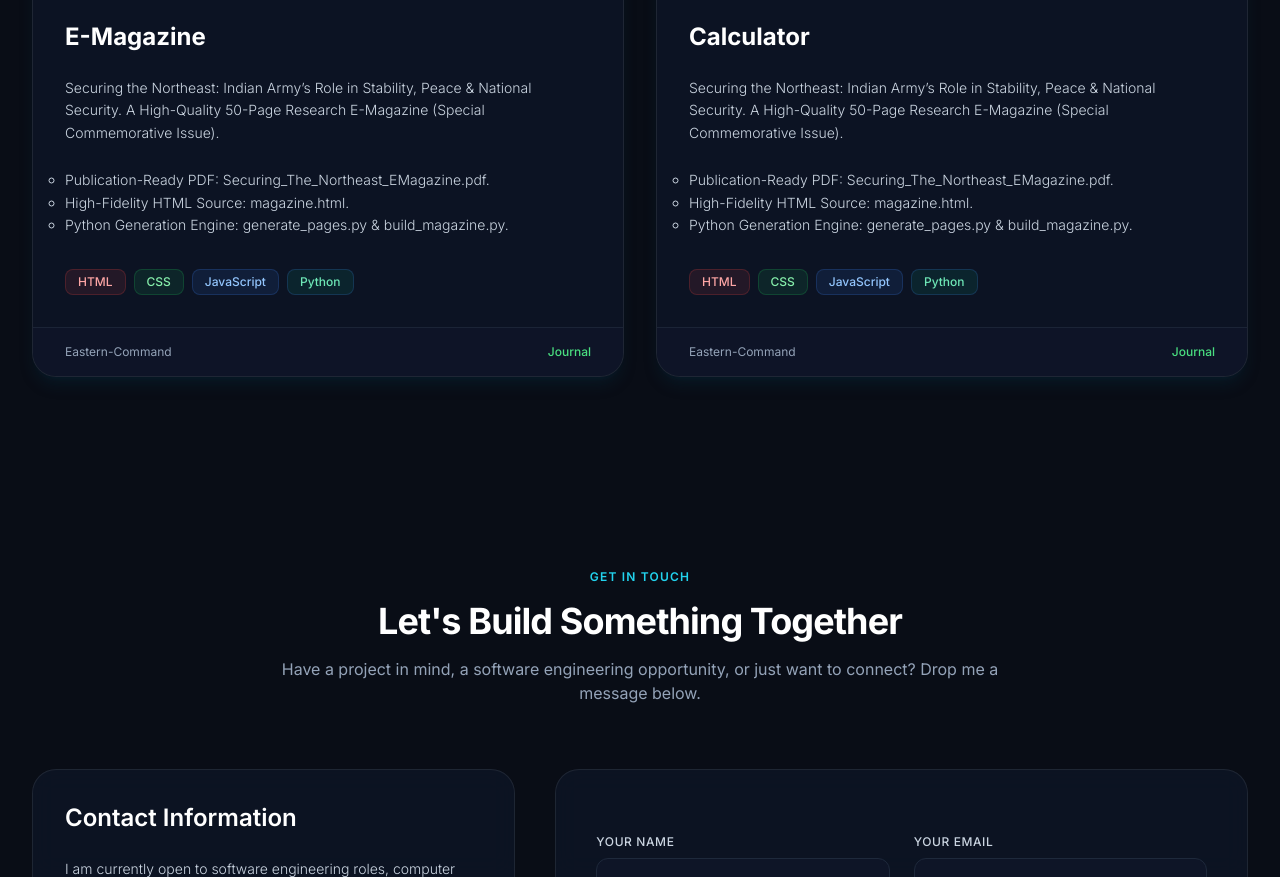
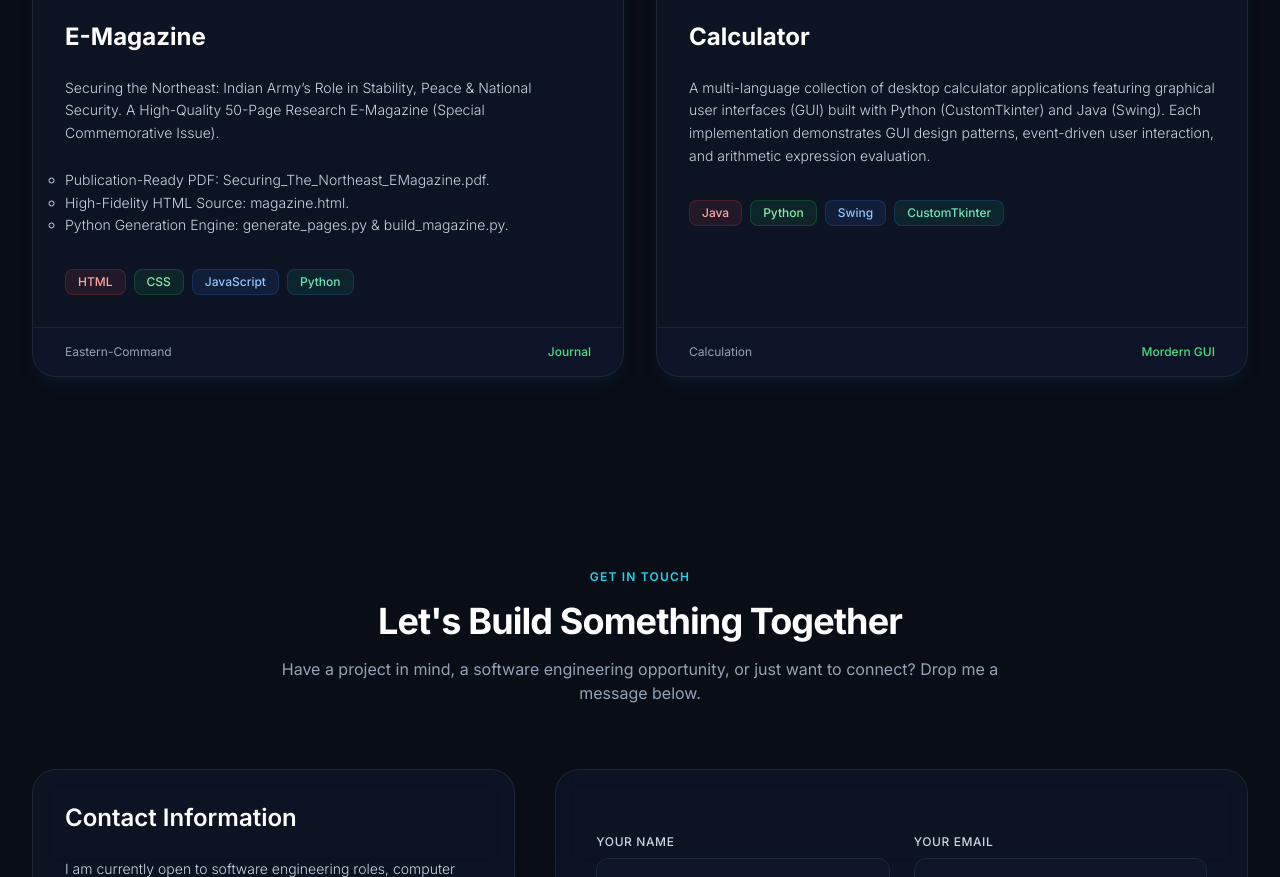
Before and after one commit to SaswataNX05/my-portfolio, a plain HTML site: page index.html in a window 1280 px wide. Shown: the part 5786-6663 px from the top of the page. Drawn offline with nearby package versions, Linux system fonts and the light colour scheme.

Commit message:
adding a new project

```diff
--- a/index.html
+++ b/index.html
@@ -679,7 +679,7 @@
                                 <a href="https://github.com/SaswataNX05" target="_blank" class="w-10 h-10 rounded-xl glass-panel flex items-center justify-center text-slate-300 hover:text-cyan-400 transition-colors">
                                     <i class="fa-brands fa-github text-lg"></i>
                                 </a>
-                                <a href="https://github.com/SaswataNX05/E-Magzine" target="_blank" class="w-10 h-10 rounded-xl glass-panel flex items-center justify-center text-slate-300 hover:text-cyan-400 transition-colors">
+                                <a href="https://github.com/SaswataNX05/calculator" target="_blank" class="w-10 h-10 rounded-xl glass-panel flex items-center justify-center text-slate-300 hover:text-cyan-400 transition-colors">
                                     <i class="fa-solid fa-arrow-up-right-from-square text-sm"></i>
                                 </a>
                             </div>
@@ -688,26 +688,21 @@
                         <h4 class="text-2xl font-bold text-white group-hover:text-cyan-400 transition-colors">Calculator</h4>
 
                         <p class="text-slate-300 text-sm leading-relaxed font-light" >
-                            Securing the Northeast: Indian Army’s Role in Stability, Peace & National Security. A High-Quality 50-Page Research E-Magazine (Special Commemorative Issue).
-                            <ul class="text-slate-300 text-sm leading-relaxed font-light" style="list-style-type: circle;">
-                                <li>Publication-Ready PDF: Securing_The_Northeast_EMagazine.pdf.</li>
-                                <li>High-Fidelity HTML Source: magazine.html.</li>
-                                <li>Python Generation Engine: generate_pages.py & build_magazine.py.</li>
-                            </ul>
+                            A multi-language collection of desktop calculator applications featuring graphical user interfaces (GUI) built with Python (CustomTkinter) and Java (Swing). Each implementation demonstrates GUI design patterns, event-driven user interaction, and arithmetic expression evaluation.
                         </p>
 
                         <!-- Tech Tags -->
                         <div class="flex flex-wrap gap-2 pt-2">
-                            <span class="px-3 py-1 rounded-lg bg-red-500/10 text-red-300 text-xs font-medium border border-red-500/20">HTML</span>
-                            <span class="px-3 py-1 rounded-lg bg-green-500/10 text-green-300 text-xs font-medium border border-green-500/20">CSS</span>
-                            <span class="px-3 py-1 rounded-lg bg-blue-500/10 text-blue-300 text-xs font-medium border border-blue-500/20">JavaScript</span>
-                            <span class="px-3 py-1 rounded-lg bg-emerald-500/10 text-emerald-300 text-xs font-medium border border-blue-500/20">Python</span>
+                            <span class="px-3 py-1 rounded-lg bg-red-500/10 text-red-300 text-xs font-medium border border-red-500/20">Java</span>
+                            <span class="px-3 py-1 rounded-lg bg-green-500/10 text-green-300 text-xs font-medium border border-green-500/20">Python</span>
+                            <span class="px-3 py-1 rounded-lg bg-blue-500/10 text-blue-300 text-xs font-medium border border-blue-500/20">Swing</span>
+                            <span class="px-3 py-1 rounded-lg bg-emerald-500/10 text-emerald-300 text-xs font-medium border border-blue-500/20">CustomTkinter</span>
 
                         </div>
                     </div>
                     <div class="px-8 py-4 bg-slate-900/60 border-t border-slate-800/80 flex items-center justify-between text-xs text-slate-400">
-                        <span>Eastern-Command</span>
-                        <span class="text-green-400 font-medium">Journal</span>
+                        <span>Calculation</span>
+                        <span class="text-green-400 font-medium">Mordern GUI</span>
                     </div>
                 </div>
             </div>
```
